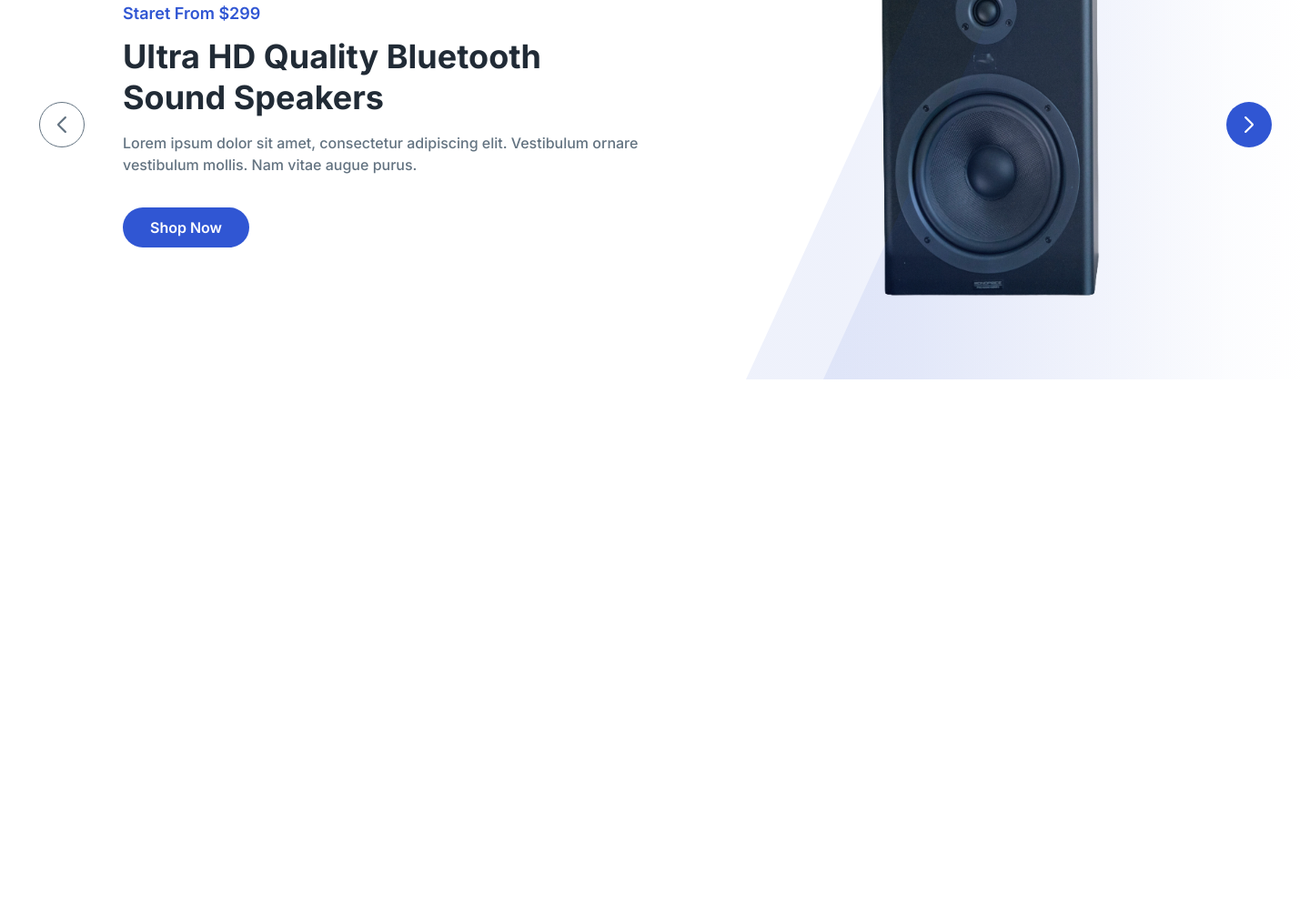
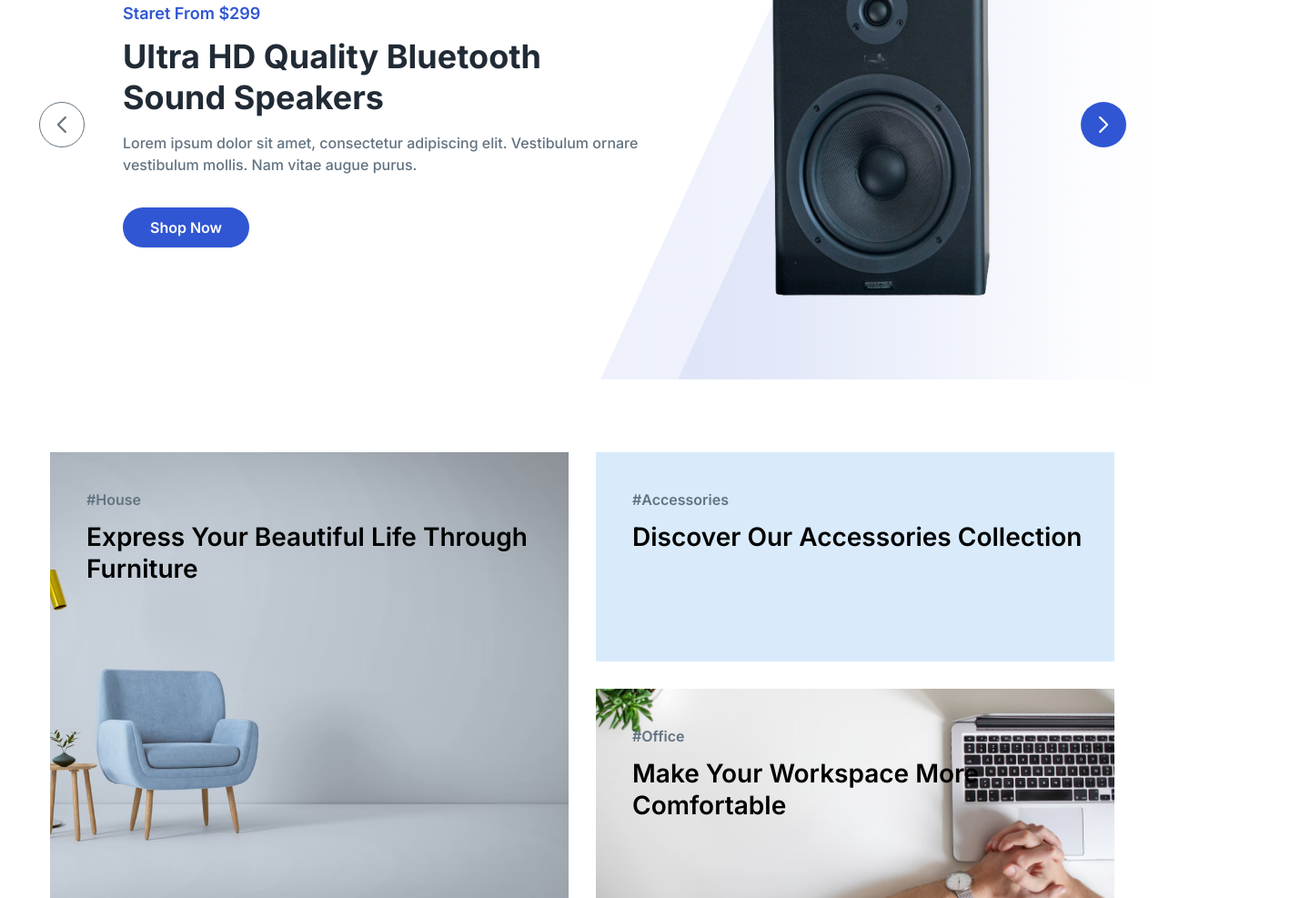
Before and after one commit to hak0n3/AT2, a website: page index.html in a window 1280 px wide. Shown: the part 243-1230 px from the top of the page at 91% size, 1440 px wide, since content can reach past the window. Before the commit the page ends 800 px from the top, so only its background shows below. Drawn offline with Linux system fonts and the light colour scheme; a web font is replaced by a local one.

Commit message:
Fixes and features

```diff
--- a/index.html
+++ b/index.html
@@ -90,7 +90,7 @@
         <a class="navigation__text">Contact</a>
       </nav>
       <ul class="header__user-buttons">
-        <li class="header__user-buttons_item">
+        <li class="no">
           <svg width="18" height="21" viewBox="0 0 18 21" fill="none" xmlns="http://www.w3.org/2000/svg">
             <path fill-rule="evenodd" clip-rule="evenodd"
               d="M0 7.92287C0 3.54719 3.54719 0 7.92287 0C12.2985 0 15.8457 3.54719 15.8457 7.92287C15.8457 12.2985 12.2985 15.8457 7.92287 15.8457C3.54719 15.8457 0 12.2985 0 7.92287ZM7.92287 1.77157C4.5256 1.77157 1.77157 4.5256 1.77157 7.92287C1.77157 11.3201 4.5256 14.0742 7.92287 14.0742C11.3201 14.0742 14.0742 11.3201 14.0742 7.92287C14.0742 4.5256 11.3201 1.77157 7.92287 1.77157Z"
@@ -144,7 +144,7 @@
         </linearGradient>
         </defs>
         </svg>
-        </div>
+      </div>
       <div class="offer__bg-two">
         <svg width="535" height="560" viewBox="0 0 535 560" fill="none" xmlns="http://www.w3.org/2000/svg">
           <path d="M-0.00146484 560L256.499 0H534.999V560H-0.00146484Z" fill="url(#paint0_linear_121_55829)"/>
@@ -175,6 +175,22 @@
         <path fill-rule="evenodd" clip-rule="evenodd" d="M27.6905 24.9972L20.2975 32.2461L20.2884 32.2558C19.9117 32.661 19.9096 33.2936 20.3497 33.6994C20.5538 33.8875 20.8571 34 21.1348 34C21.4829 34 21.7479 33.858 21.9496 33.672L21.9566 33.6655L29.4555 26.2853L29.4564 26.2845C30.1872 25.5701 30.1718 24.4194 29.4666 23.6928L29.4616 23.6876L21.9562 16.3285L21.9496 16.3225C21.551 15.9549 20.8379 15.8449 20.3497 16.295C19.9532 16.6606 19.8331 17.313 20.3123 17.7629L27.6905 24.9972Z" fill="white"/>
         </svg>
     </section>
+    <section class="cards-desc">
+      <article class="cards-desc__main">
+        <span class="cards-desc__hashtag">#House</span>
+        <h3 class="cards-desc__text">Express Your Beautiful Life Through Furniture</h3>
+      </article>
+      <div class="cards-desc__secondary">
+        <article class="cards-desc__secondary-item card-accessories">
+          <span class="cards-desc__hashtag">#Accessories</span>
+          <h3 class="cards-desc__text">Discover Our Accessories Collection</h3>
+        </article>
+        <article class="cards-desc__secondary-item card-comfortable">
+          <span class="cards-desc__hashtag">#Office</span>
+          <h3 class="cards-desc__text">Make Your Workspace More Comfortable</h3>
+        </article>
+      </div>
+    </section>
   </main>
 </body>
 </html>
--- /dev/null
+++ b/stylelint.config.js
@@ -0,0 +1,5 @@
+module.exports = {
+    rules: {
+
+    }
+  }
--- a/styles/global.css
+++ b/styles/global.css
@@ -7,7 +7,7 @@
 body {
   margin: 0 auto;
   font-family: Inter, sans-serif;
-  width: 1440px;
+  max-width: 1440px;
 }
 
 h1,
--- a/styles/style.css
+++ b/styles/style.css
@@ -107,6 +107,12 @@
     color: #fff;
 }
 
+main {
+    display: flex;
+    flex-wrap: wrap;
+    justify-content: center;
+}
+
 .offers {
     width: 100%;
     height: 560px;
@@ -139,6 +145,11 @@
 .offer__arrow {
     justify-self: center;
     align-self: center;
+
+    position: relative;
+    z-index: 2;
+
+    cursor: pointer;
 }
 
 .offer__descr {
@@ -194,9 +205,13 @@
     font-size: 16px;
     line-height: 24px;
     color: #fff;
+    cursor: pointer;
 }
 
 .offer__image-container {
+    position: relative;
+    z-index: 2;
+
     display: flex;
     justify-content: center;
     align-items: center;
@@ -206,3 +221,72 @@
     width: 272px;
     height: 396px;
 }
+
+.cards-desc {
+    margin-top: 80px;
+
+    width: 1170px;
+
+    display: flex;
+}
+
+.cards-desc__main {
+    padding: 40px 0 0 40px;
+
+    height: 490px;
+    width: 570px;
+
+    display: flex;
+    flex-direction: column;
+    align-items: start;
+    flex-wrap: wrap;
+
+    background-image: url("../images/cards-descr__main.png");
+    background-position: center;
+    background-size: cover;
+    background-repeat: no-repeat;
+}
+
+.cards-desc__hashtag {
+    font-weight: 600;
+    font-size: 16px;
+    line-height: 24px;
+    color: #637381;
+}
+
+.cards-desc__text {
+    margin-top: 12px;
+
+    font-weight: 600;
+    font-size: 28px;
+    line-height: 35px;
+}
+
+.cards-desc__secondary {
+    margin-left: 30px;
+
+    height: 490px;
+    width: 570px;
+
+    display: flex;
+    flex-direction: column;
+    justify-content: space-between;
+}
+
+.cards-desc__secondary-item {
+    padding: 40px 0 0 40px;
+
+    width: 100%;
+    height: 230px;
+}
+
+.card-accessories {
+    background-color: #D9EBFB;
+}
+
+.card-comfortable {
+    background-image: url(../images/cards-descr__second.png);
+    background-position: center;
+    background-size: cover;
+    background-repeat: no-repeat;
+}
```
Also changed, not shown: package.json (added, +15 -0 lines), images/cards-descr__main.png (added), images/cards-descr__second.png (added), 3 other files.
